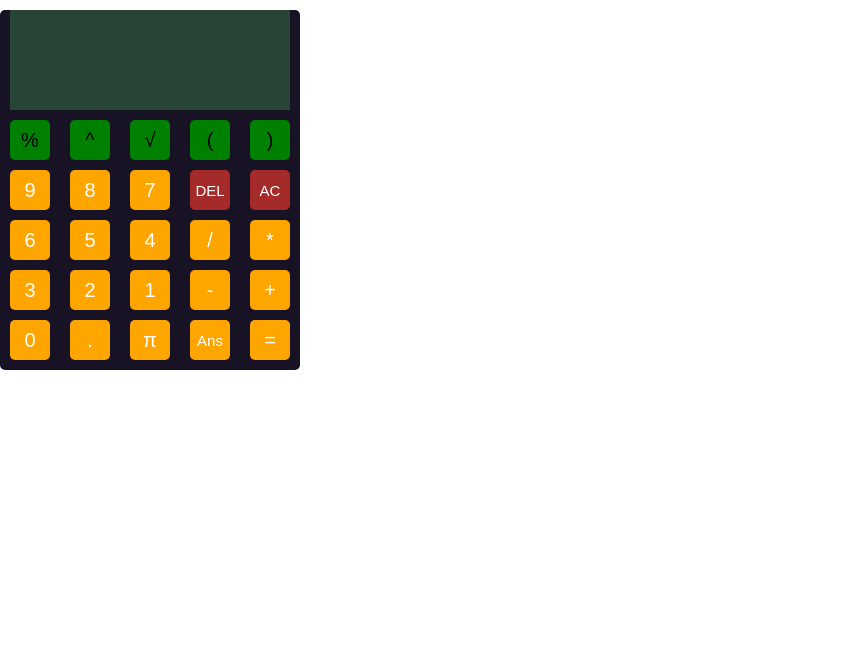
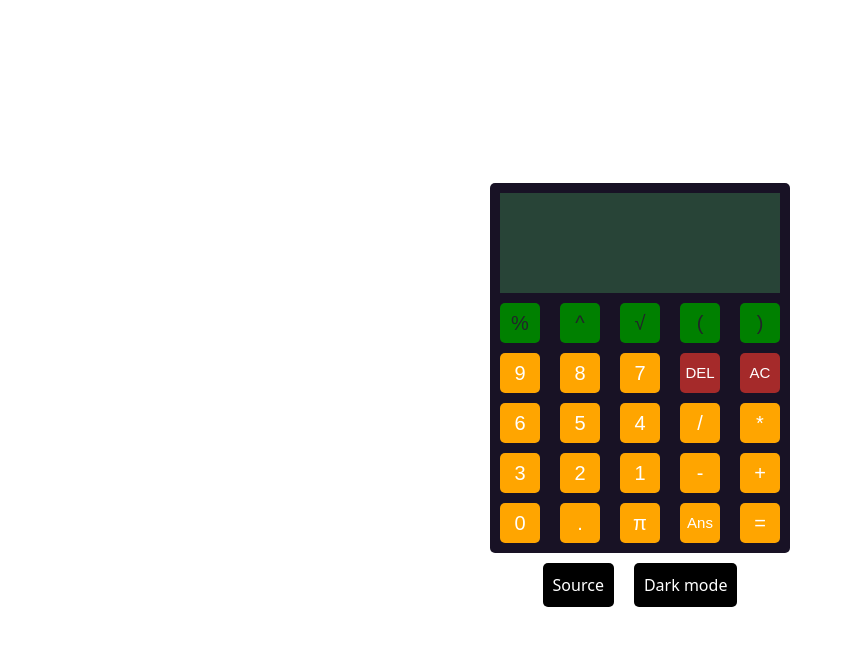
Before and after one commit to tuanbinh8/Calculator-Converter, a plain HTML site: page index.html in a window 1280 px wide. Shown: the whole page, without its empty margins (0-853 px from the left). Drawn offline with nearby package versions, Linux system fonts and the light colour scheme.

Commit message:
update some code

```diff
--- a/index.html
+++ b/index.html
@@ -6,9 +6,12 @@
     <meta http-equiv="X-UA-Compatible" content="IE=edge">
     <meta name="viewport" content="width=device-width, initial-scale=1.0">
     <title>Calculator</title>
+    <link rel="stylesheet" href="style.css">
+    <link href="https://cdn.jsdelivr.net/npm/bootstrap@5.1.3/dist/css/bootstrap.min.css" rel="stylesheet" integrity="sha384-1BmE4kWBq78iYhFldvKuhfTAU6auU8tT94WrHftjDbrCEXSU1oBoqyl2QvZ6jIW3" crossorigin="anonymous">
 </head>
 
 <body>
+    <div id="container">
         <div id="calculator">
             <div id="screen">
 
@@ -53,8 +56,14 @@
                 </div>
             </div>
         </div>
+        <div id='extra-buttons'>
+            <a href="https://github.com/tuanbinh8/calculator" target="_blank" style="text-decoration: none;"><button class="extra-button">Source</button></a>
+            <button class="extra-button">Dark mode</button>
+        </div>
+    </div>
 </body>
-<link rel="stylesheet" href="style.css">
 <script src="script.js"></script>
-
+<script src="https://cdn.jsdelivr.net/npm/bootstrap@5.1.3/dist/js/bootstrap.bundle.min.js" integrity="sha384-ka7Sk0Gln4gmtz2MlQnikT1wXgYsOg+OMhuP+IlRH9sENBO0LRn5q+8nbTov4+1p" crossorigin="anonymous"></script>
+<script src="https://cdn.jsdelivr.net/npm/@popperjs/core@2.10.2/dist/umd/popper.min.js" integrity="sha384-7+zCNj/IqJ95wo16oMtfsKbZ9ccEh31eOz1HGyDuCQ6wgnyJNSYdrPa03rtR1zdB" crossorigin="anonymous"></script>
+<script src="https://cdn.jsdelivr.net/npm/bootstrap@5.1.3/dist/js/bootstrap.min.js" integrity="sha384-QJHtvGhmr9XOIpI6YVutG+2QOK9T+ZnN4kzFN1RtK3zEFEIsxhlmWl5/YESvpZ13" crossorigin="anonymous"></script>
 </html>
```
Lines whose indentation alone changed are shown as unchanged.
